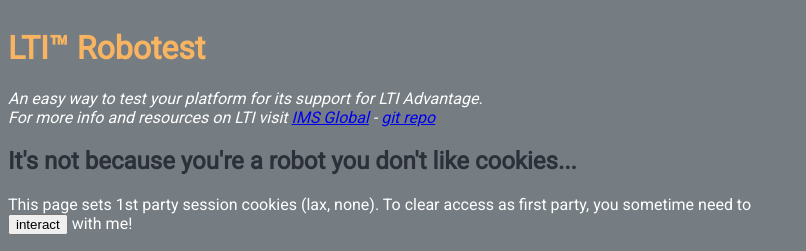
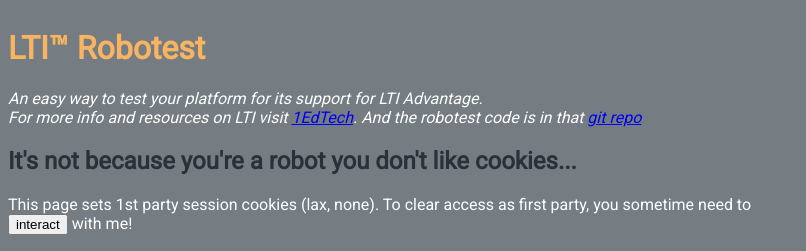
Before and after one commit to claudevervoort/ltiautotest, a FastAPI app: page / in a window 1280 px wide. Shown: the top 251 px of the page, without its empty margins (0-806 px from the left). Run offline with FastAPI, Linux system fonts and the light colour scheme.

Commit message:
1ed tech link

```diff
--- a/robotest/templates/moodleinstructions.html
+++ b/robotest/templates/moodleinstructions.html
@@ -11,8 +11,10 @@
             <h1>LTI™ Robotest</h1>
             <em>An easy way to test your platform for its support for LTI Advantage.</em>
             <br />
-            <em>For more info and resources on LTI visit <a href="https://imsglobal.org">IMS Global</a> - <a
-                    href="https://github.com/claudevervoort/ltiautotest">git repo</a></em>
+            <em>For more info and resources on LTI visit <a href="https://1edtech.org" target="_blank">1EdTech</a>.
+                And the robotest code is in that <a href=" https://github.com/claudevervoort/ltiautotest"
+                    target="_blank">git
+                    repo</a></em>
             <h2>It's not because you're a robot you don't like cookies...</h2>
             <p>This page sets 1st party session cookies (lax, none). To clear access as first party, you sometime need
                 to <button onclick="alert('Gling!')">interact</button> with me!</p>
```
